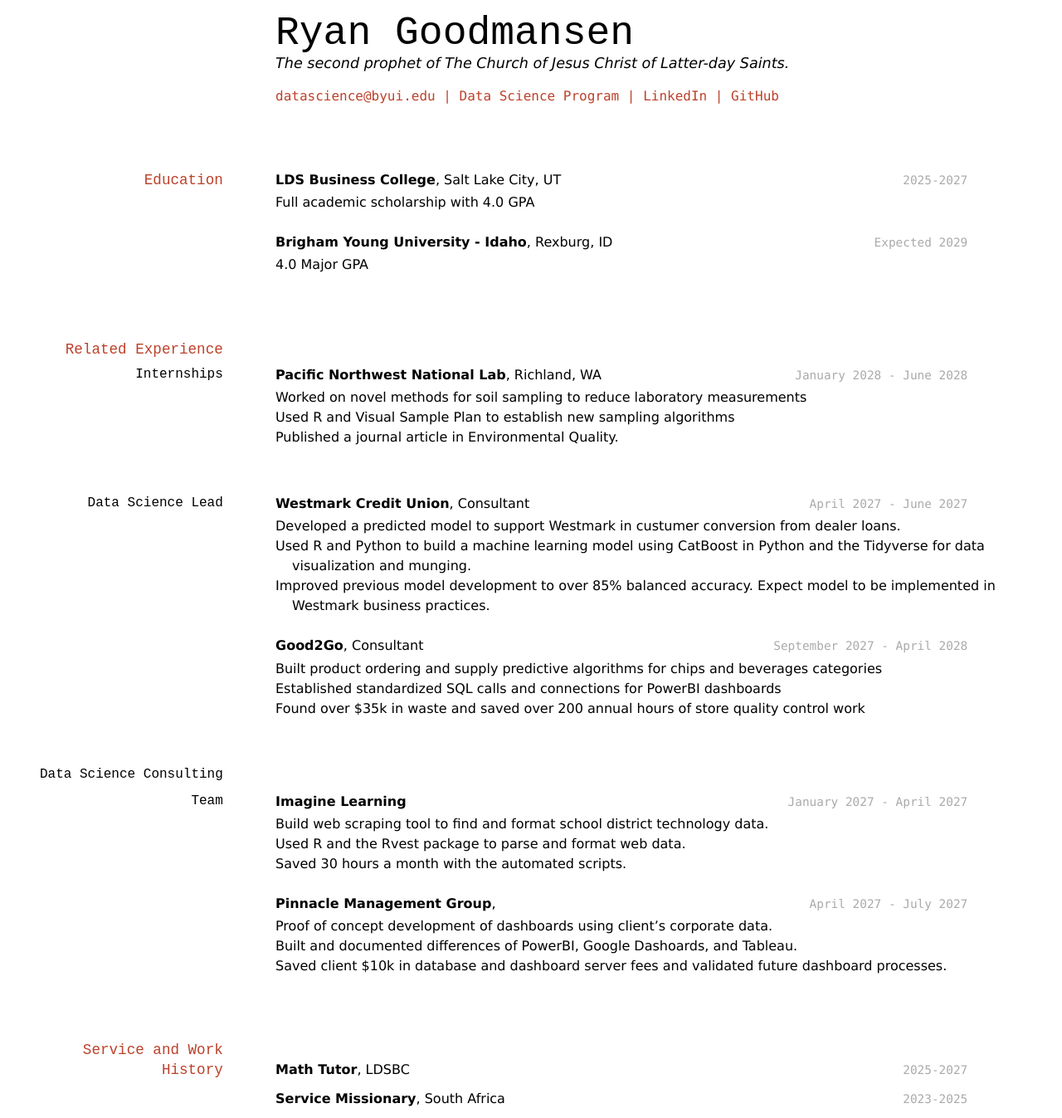
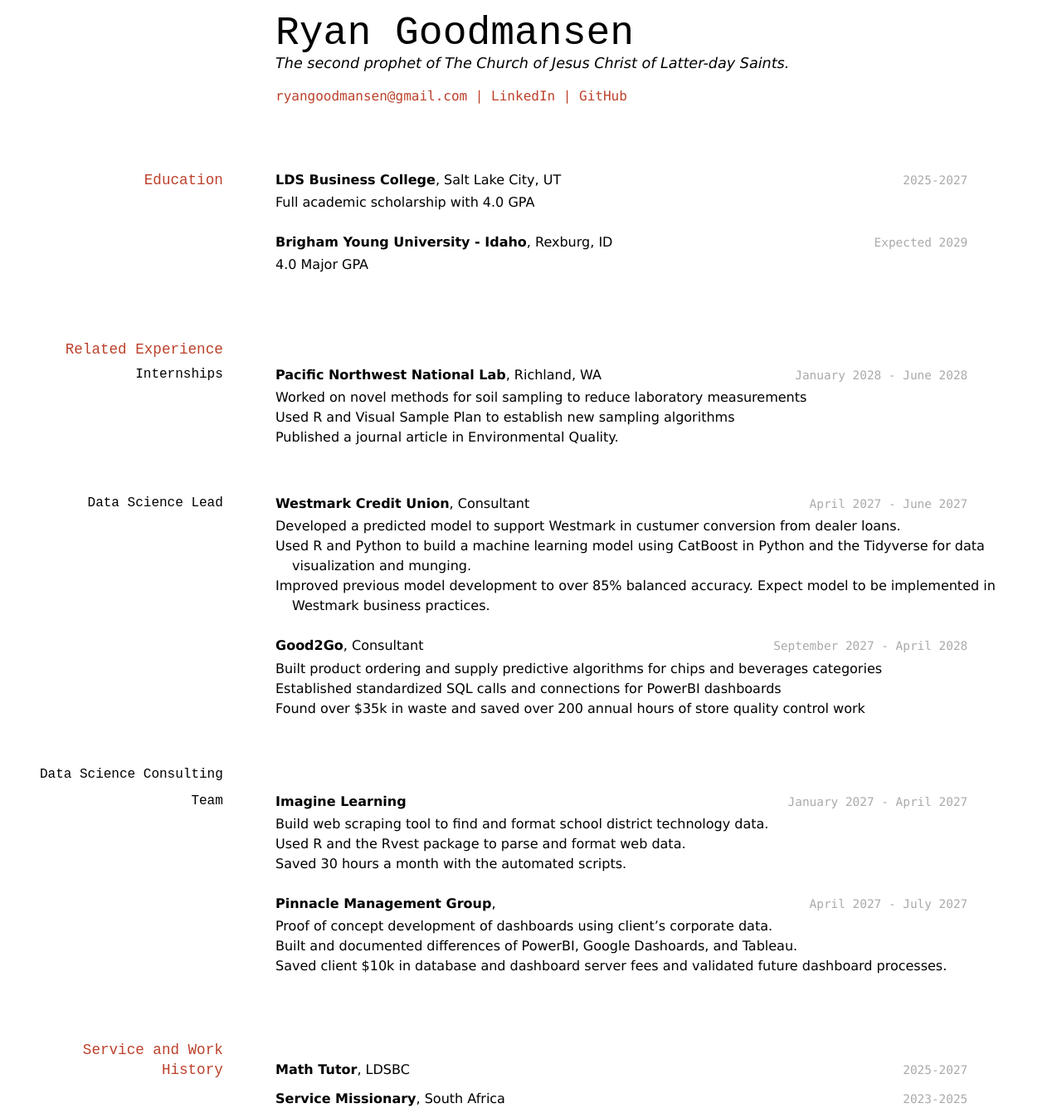
Before and after one commit to rgoodmansen/goodmansen-resume, a Jekyll site: the page built from docs/index.md, in a window 1280 px wide. Shown: the whole page at 83% size. Built offline with Jekyll 4.4.1, drawn with Linux system fonts in a browser that asks for light colours.

Commit message:
Changed some links

```diff
--- a/docs/index.md
+++ b/docs/index.md
@@ -6,9 +6,8 @@
 The second prophet of The Church of Jesus Christ of Latter-day Saints.
 
 <div id="webaddress">
-<a href="datascience@byui.edu">datascience@byui.edu</a>
-| <a href="https://byuidatascience.github.io/development.html">Data Science Program</a>
-| <a href="https://www.linkedin.com/groups/13537407/">LinkedIn</a>
+<a href="ryangoodmansen@gmail.com">ryangoodmansen@gmail.com</a>
+| <a href="https://www.linkedin.com/in/ryan-goodmansen/">LinkedIn</a>
 | <a href="https://github.com/byuids-resumes">GitHub</a>
 </div>
 
```
